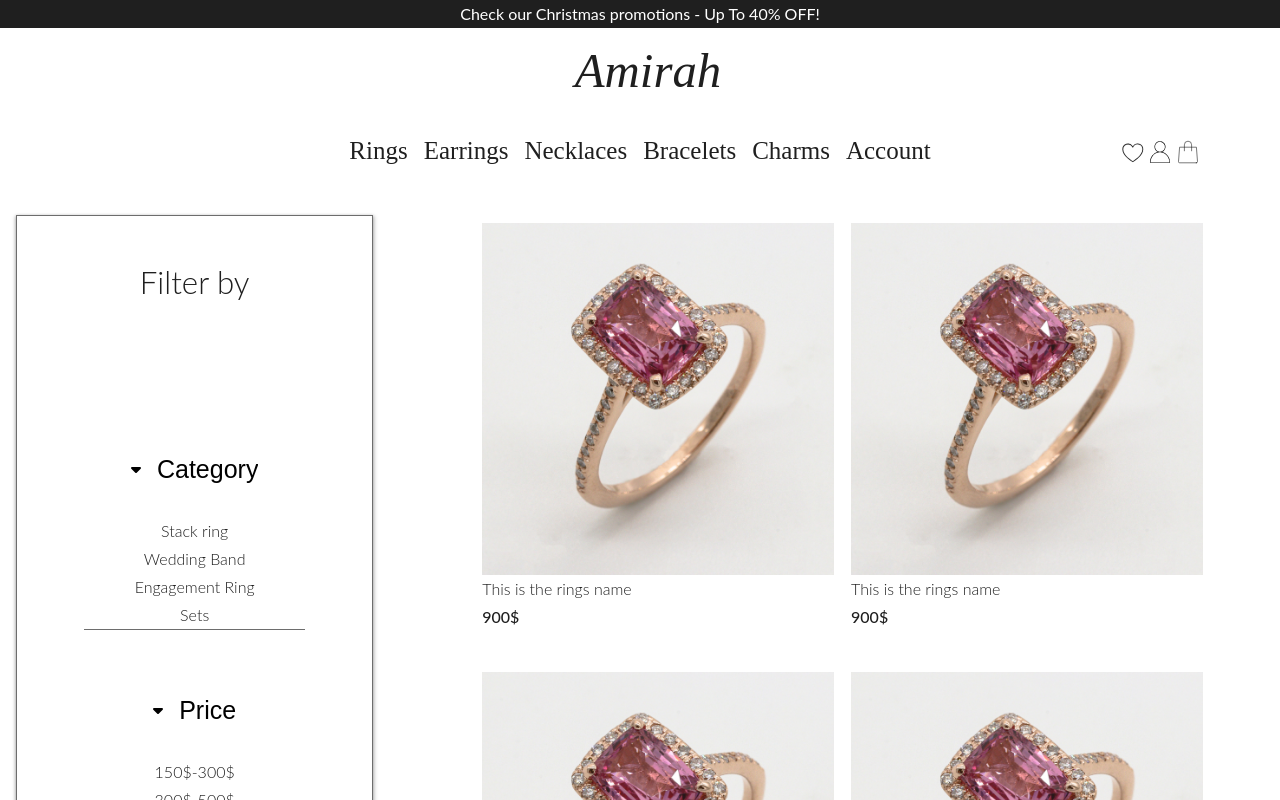
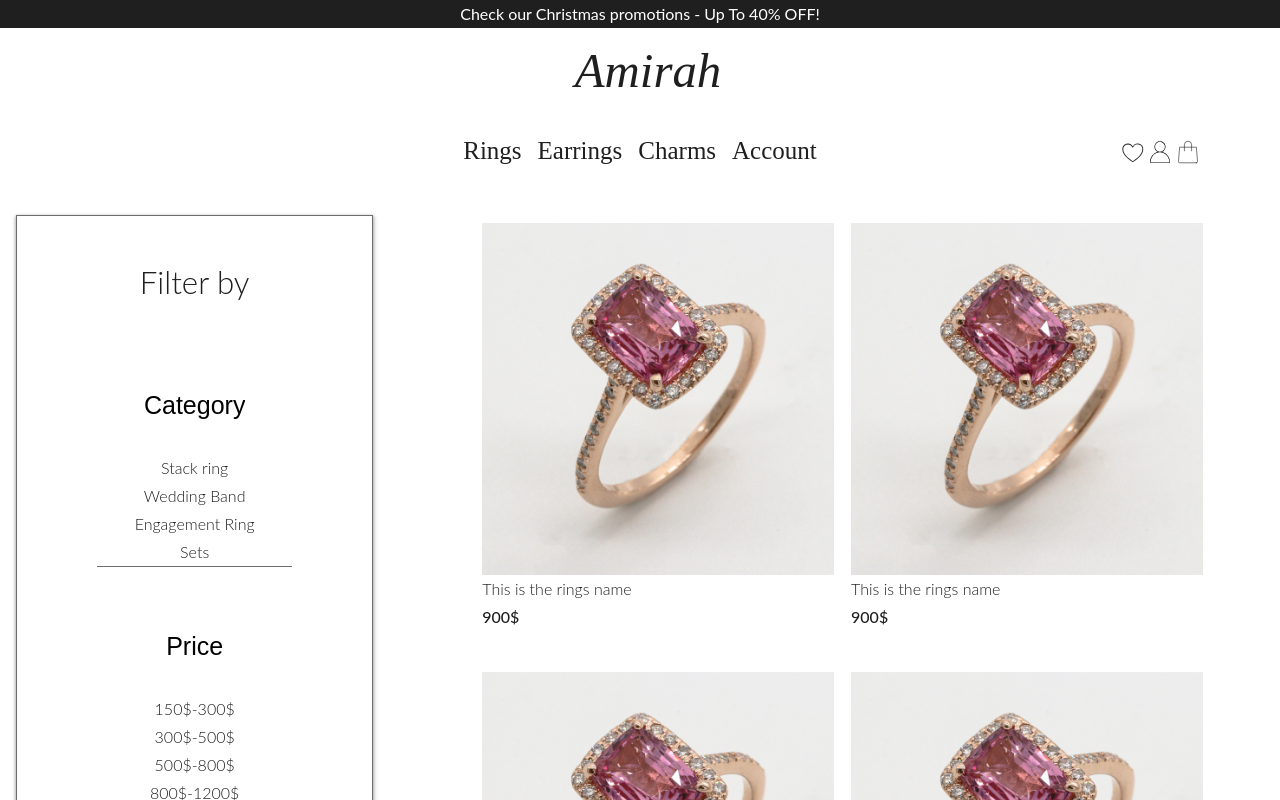
Before and after one commit to GeorgiTopalov/Jewelry-Store, a Next.js app: page /shop in a window 1280 px wide. Shown: the top 800 px of the page. Built offline with nearby package versions, Linux system fonts and the light colour scheme.

Commit message:
fixed collapse icons to not show in desktop mode

```diff
--- a/components/layout.jsx
+++ b/components/layout.jsx
@@ -57,16 +57,6 @@ const Layout = ({ children }) => {
             <li>
               <Link href="/wedding" className={styles["nav-item"]}>
                 Earrings
-              </Link>
-            </li>
-            <li>
-              <Link href="gifts" className={styles["nav-item"]}>
-                Necklaces
-              </Link>
-            </li>
-            <li>
-              <Link href="gifts" className={styles["nav-item"]}>
-                Bracelets
               </Link>
             </li>
             <li>
--- a/components/shop/filter.jsx
+++ b/components/shop/filter.jsx
@@ -215,6 +215,7 @@ const FilterSection = () => {
       height="16"
       width="10"
       viewBox="0 0 320 512"
+      className={styles["collapse-icon"]}
     >
       <path d="M137.4 374.6c12.5 12.5 32.8 12.5 45.3 0l128-128c9.2-9.2 11.9-22.9 6.9-34.9s-16.6-19.8-29.6-19.8L32 192c-12.9 0-24.6 7.8-29.6 19.8s-2.2 25.7 6.9 34.9l128 128z" />
     </svg>
@@ -226,6 +227,7 @@ const FilterSection = () => {
       height="16"
       width="10"
       viewBox="0 0 320 512"
+      className={styles["collapse-icon"]}
     >
       <path d="M182.6 137.4c-12.5-12.5-32.8-12.5-45.3 0l-128 128c-9.2 9.2-11.9 22.9-6.9 34.9s16.6 19.8 29.6 19.8H288c12.9 0 24.6-7.8 29.6-19.8s2.2-25.7-6.9-34.9l-128-128z" />
     </svg>
--- a/styles/shop/filter.module.css
+++ b/styles/shop/filter.module.css
@@ -143,6 +143,14 @@
     box-shadow: 0px 2px 4px 1.5px rgba(0, 0, 0, 0.15), 0px 1px 3px rgba(0, 0, 0, 0.3);
   }
 
+  .filter-section h3{
+    margin-bottom: 0;
+  }
+
+  .filter-categories {
+    margin-top: 0;
+  }
+
   .filter-category {
 
     border-bottom: 0.5px solid var(--grey);
@@ -187,4 +195,7 @@
     color: var(--primary-color);
   }
 
+  .collapse-icon {
+    display:none;
+  }
 }
```
